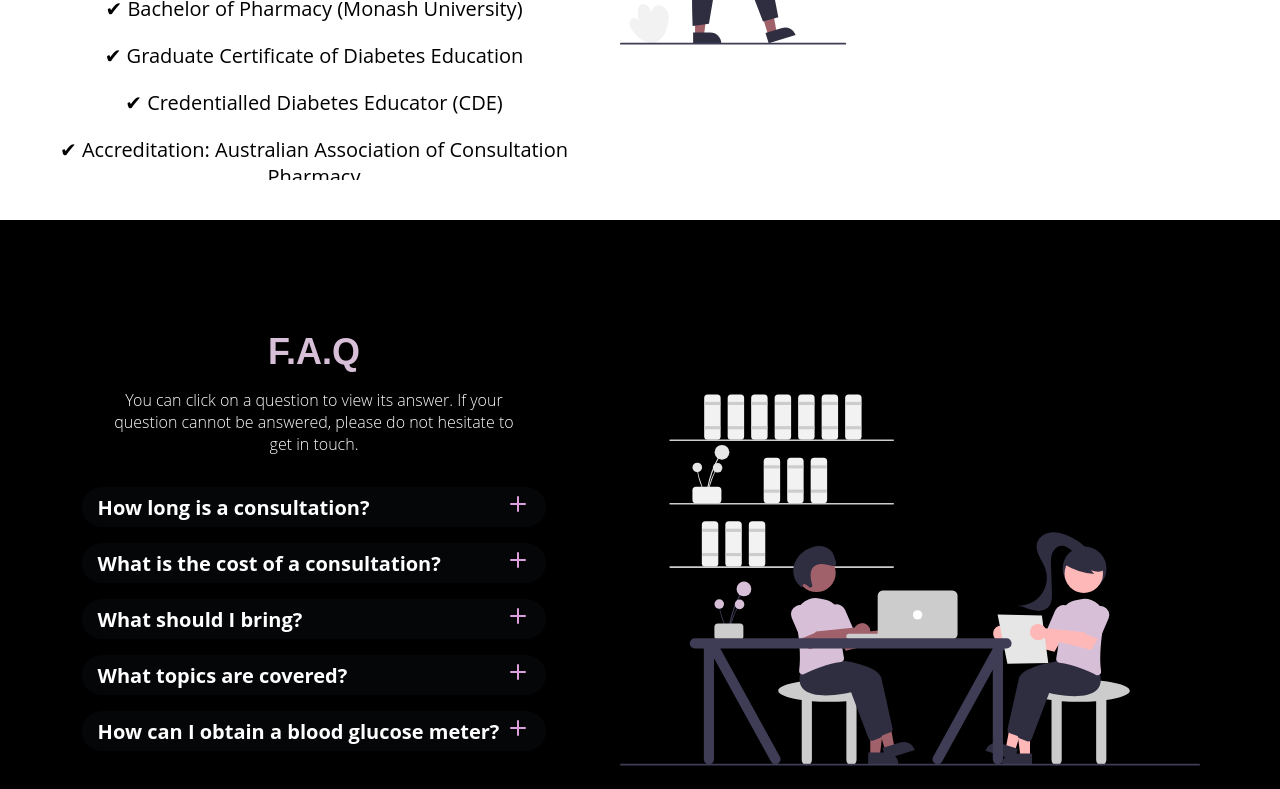
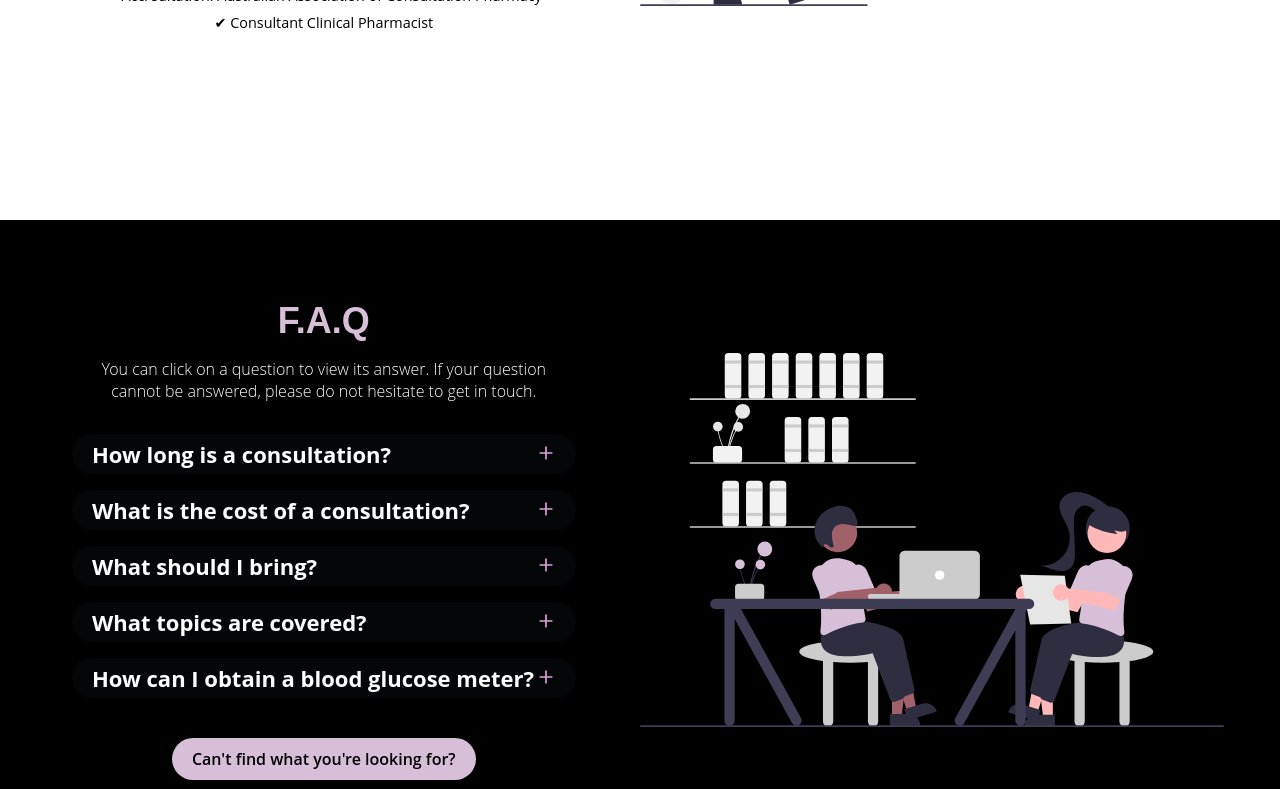
Before and after one commit to jackedwardbeard/01-Jane_Spence, a React (Create React App) app in the folder jane_spence/: page / in a window 1280 px wide. Shown: the part 1300-2089 px from the top of the page. Built offline with nearby package versions, Linux system fonts and the light colour scheme.

Commit message:
Responsive changes.

```diff
--- a/jane_spence/src/components/Information/InformationComponents.js
+++ b/jane_spence/src/components/Information/InformationComponents.js
@@ -7,6 +7,8 @@ export const InformationContainer = styled.div`
     display: flex;
     flex-direction: column;
     overflow: hidden;
+    align-items: center;
+    justify-content: center;
 
     @media screen and (max-width: 768px) {
         padding: 100px 0;
@@ -17,30 +19,30 @@ export const InformationContainer = styled.div`
 
 export const InformationWrapper = styled.div`
     z-index: 1;
-    height: max(90vh, 400px);
     display: flex;
+    align-items: center;
+    justify-content: center;
+    height: max(90vh, 700px);
 `
 
 export const Row1 = styled.div`
     display: flex;
     align-items: center;
     justify-content: center;
-    margin: auto;
-    height: max(80vh, 300px);
     width: 100%;
+    height: 100%;
     overflow-x: hidden;
 
-    @media screen and (max-width: 767px) {
-        height: max(100vh, 400px);
-        margin-top: min(-40px, -10vmin);
+    @media screen and (max-width: 1366px) {
+        margin-top: -10vmin;
     }
+
 `
 
 export const Column1 = styled.div`
     grid-area: col1;
     display: flex;
     overflow: hidden;
-    height: max(80vh, 300px);
     justify-content: center;
     align-items: center;
     text-align: center;
@@ -52,22 +54,18 @@ export const Column1 = styled.div`
         margin-left: 15px;
         margin-right: 15px;
     }
-
-    @media screen and (max-width: 767px) {
-        height: max(100vh, 400px);
-    }
 `
 
 export const Title = styled.h1`
-    font-size: max(2rem, 4.5vmin);
+    font-size: max(1.75rem, 4.5vmin);
     text-transform: uppercase;
     font-family: 'Montserrat', sans-serif;
     color: ${({darkText}) => (darkText ? 'black' : 'thistle')};
 `
 
 export const Subtitle = styled.h1`
-    margin-top: max(20px, 2vh);
-    font-size: max(1.75rem, 3.5vmin);
+    margin-top: 2vh;
+    font-size: max(1.5rem, 3.5vmin);
     text-transform: uppercase;
     font-family: 'Montserrat', sans-serif;
     color: ${({darkText}) => (darkText ? 'black' : 'thistle')};
@@ -75,27 +73,27 @@ export const Subtitle = styled.h1`
 `
 
 export const Body = styled.p`
-    margin-top: max(20px, 1.75vh);
-    font-size: max(1.25rem, 2vmin);
+    margin-top: 1vh;
+    font-size: max(1.2rem, 1.8vmin);
     font-family: 'Open Sans', sans-serif;
     color: ${({darkText}) => (darkText ? 'black' : 'white')};
     display: ${({showBody}) => (showBody ? '' : 'none')};
     white-space: pre-wrap;
 
-    @media screen and (max-width: 767px) {
-        font-size: max(0.75rem, 1vmin);
+    @media screen and (max-width: 1500px) {
+        font-size: max(0.9rem, 1.8vmin);
     }
 `
 
 export const SubBody = styled.p`
-    margin-top: max(20px, 1.5vh);
-    font-size: max(1.25rem, 2vmin);
+    margin-top: 1vh;
+    font-size: max(1.2rem, 1.8vmin);
     font-family: 'Open Sans', sans-serif;
     color: ${({darkText}) => (darkText ? 'black' : 'white')};
     display: ${({showBody}) => (showBody ? '' : 'none')};
 
-    @media screen and (max-width: 767px) {
-        font-size: max(0.75rem, 1vmin);
+    @media screen and (max-width: 1500px) {
+        font-size: max(0.9rem, 1.8vmin);
     }
 `
 
@@ -103,9 +101,10 @@ export const Column2 = styled.div`
     display: flex;
     justify-content: center;
     align-items: center;
-    margin-right: max(80px, 3vmin);
-    height: max(70vh, 250px);
+    margin-right: 3vmin;
+    height: 80%;
     width: 100%;
+    padding-right: max(15px, 2.5vw);
 
     @media screen and (max-width: 1024px) {
         display: none;
@@ -118,6 +117,8 @@ export const TextWrapper = styled.div`
     flex-direction: column;
     align-items: center;
     justify-content: center;
+    height: 100%:
+    outline: solid 2px blue;
 `
 
 export const ImgWrap = styled.div`
@@ -144,12 +145,12 @@ export const ButtonWrapper = styled.div`
 
 export const Button = styled(LinkScroll)`
     display: ${({showButton}) => (showButton ? '' : 'none')};
-    border-radius: 5vh;
+    border-radius: max(30px, 5vmin);
     background: ${({darkButton}) => (darkButton ? 'black' : 'thistle')};
     white-space: nowrap;
-    padding: 1vh 2vw;
+    padding: max(10px, 1vmin) max(20px, 2vmin);
     color: ${({darkButtonText}) => (darkButtonText ? 'black' : 'white')};
-    font-size: 2vh;
+    font-size: max(0.8rem, 2vmin);
     font-weight: 600;
     outline: none;
     border: none;
@@ -157,19 +158,7 @@ export const Button = styled(LinkScroll)`
     transition: all 0.2s ease-in-out;
     text-decoration: none;
 
-    @media screen and (max-width: 1024px) {
-        font-size: 0.8rem;
-        padding: 10px 20px;
-        border-radius: 40px;
-    }
 
-    @media screen and (max-width: 320px) {
-        font-size: 0.7rem;
-    }
-
-    @media screen and (max-width: 280px) {
-        font-size: 0.65rem;
-    }
 
     &:hover {
         transition: all 0.2s ease-in-out;
@@ -184,11 +173,11 @@ export const AccordionWrapper = styled.div`
     flex-direction: column;
     justify-content: center;
     font-family: 'Open Sans', sans-serif;
-    margin-top: 3vh;
-    margin-bottom: 3vh;
+    margin-top: 3vmin;
+    margin-bottom: 3vmin;
     overflow: hidden;
-    padding-left: 2vw;
-    padding-right: 2vw;
+    padding-left: 2vmin;
+    padding-right: 2vmin;
     width: 100%;
     display: ${({showAccordion}) => (showAccordion ? '' : 'none')};
 `
@@ -202,31 +191,23 @@ export const Accordion = styled.div`
 export const QuestionWrapper = styled.div`
 
     background: rgb(13,16,22,0.4);
-    border-radius: 5vh;
-    padding: 2vh;
+    border-radius: 5vmin;
+    padding: 20px;
     cursor: pointer;
-    font-size: 2.5vh;
-    height: 5vh;
+    font-size: 2.75vmin;
+    height: 5vmin;
     display: flex;
     font-family: 'Open Sans', sans-serif;
     justify-content: space-between;
     align-items: center;
-    margin-bottom: 2vh;
+    margin-bottom: 2vmin;
 
-    @media screen and (max-width: 1024px) {
-        font-size: 1.8vh;
-    }
-
-    @media screen and (max-width: 411px) and (min-height: 823px) {
-        font-size: 1.6vh;
-    }
-
-    @media screen and (max-width: 375px) and (min-height: 812px) {
-        font-size: 1.5vh;
+    @media screen and (max-width: 768px) {
+        font-size: 3.1vmin;
     }
 
     @media screen and (max-width: 280px) {
-        font-size: 1.4vh;
+        font-size: 3vmin;
     }
 
     &:hover {
@@ -239,8 +220,8 @@ export const AnswerWrapper = styled.div`
     display: flex;
     justify-content: center;
     align-items: center;
-    margin-bottom: 2vh;
-    font-size: 2vh;
+    margin-bottom: 2vmin;
+    font-size: max(0.8rem, 2vmin);
 
 `
 
@@ -250,16 +231,16 @@ export const DescriptionWrapper = styled.div`
     width: 90%;
     justify-content: center;
     align-items: center;
-    margin-top: 2vh;
-    margin-bottom: 1vh;
-    padding-left: 2vw;
-    padding-right: 2vw;
+    margin-top: 2vmin;
+    margin-bottom: 1vmin;
+    padding-left: 2vmin;
+    padding-right: 2vmin;
     display: ${({showDescription}) => (showDescription ? '' : 'none')};
 `
 
 export const Description = styled.p`
     color: white;
-    font-size: 2vh;
+    font-size: max(0.8rem, 2vmin);
     font-weight: 200;
     font-family: 'Open Sans', sans-serif;
 `
--- a/jane_spence/src/components/Information/index.js
+++ b/jane_spence/src/components/Information/index.js
@@ -82,7 +82,7 @@ const Information = ({darkBackground, darkText, darkButton, showButton, showDesc
                                     {description}
                                 </Description>
                             </DescriptionWrapper>
-                            <IconContext.Provider value={{ color: 'plum', size: '3vh'}}>
+                            <IconContext.Provider value={{ color: 'plum', size: 'max(1rem, 2.5vmin'}}>
                                 <AccordionWrapper showAccordion={showAccordion}>
                                     <Accordion>
                                         {
```
